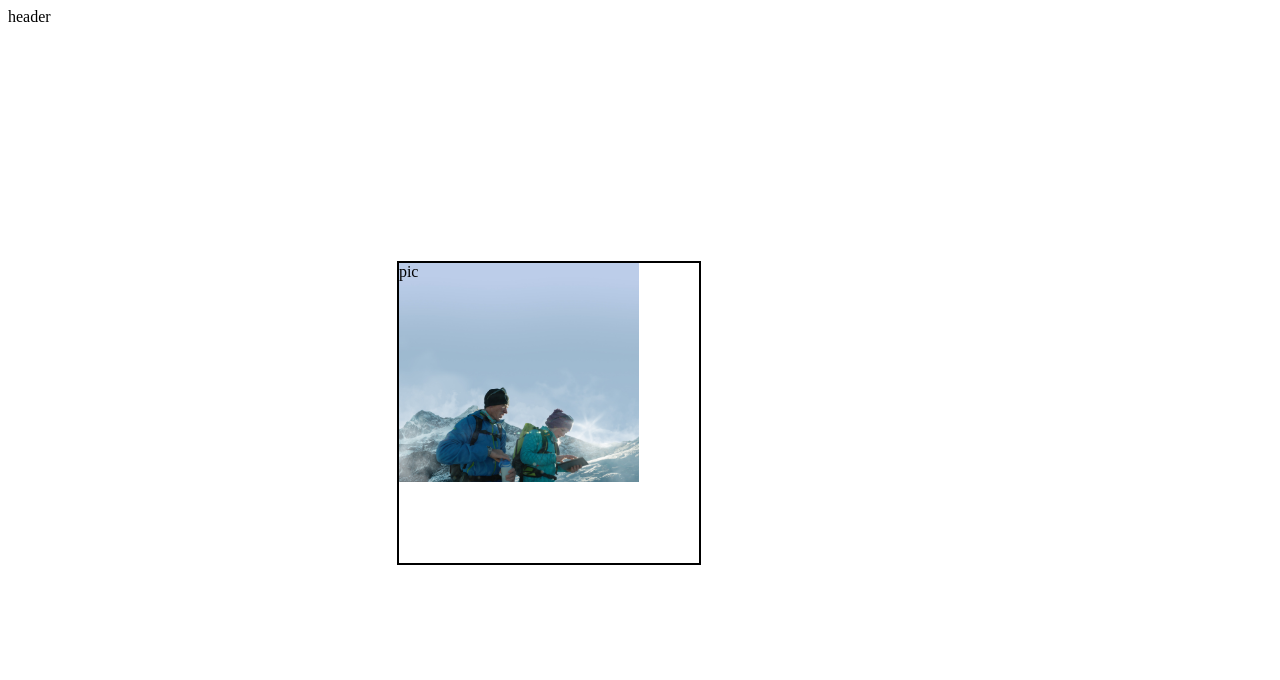
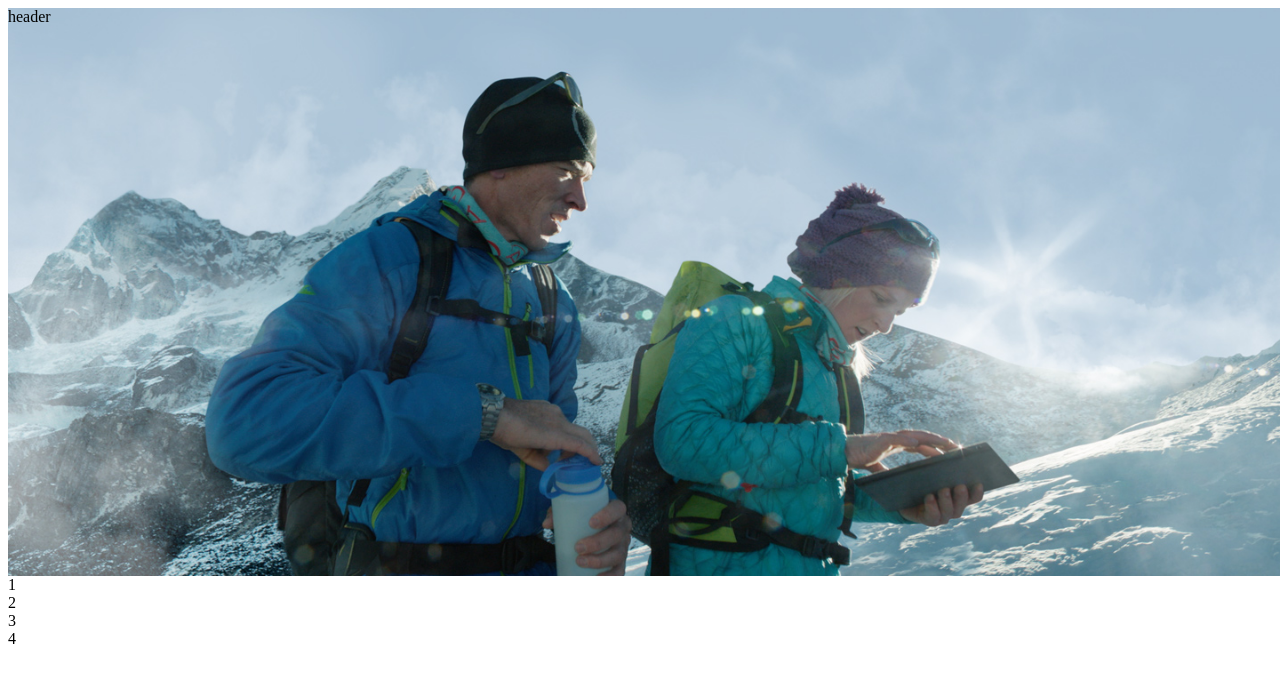
Before and after one commit to muratcan-yuksel/Apple-page, a plain HTML site: page index.html in a window 1280 px wide. Drawn offline with Linux system fonts and the light colour scheme.

Commit message:
added the background image as it shold be

```diff
--- a/index.html
+++ b/index.html
@@ -4,14 +4,23 @@
     <link rel="stylesheet" href="style.css">
 </head>
 <body>
+
 <!--container-->
 <div id="container">
-    <!--header-->
+     <!--background-->
+     <div id="background">
+           <!--header-->
     <div id="header">header</div>
-    <!--background-->
-    <div id="background">pic</div>
+     </div>
+
+
     <!--images-->
-    <div id="images"></div>
+    <div id="images">
+        <div>1</div>
+        <div>2</div>
+        <div>3</div>
+        <div>4</div>
+    </div>
     <!--footer-->
     <div id="footer"></div>
 
--- a/style.css
+++ b/style.css
@@ -1,17 +1,21 @@
-#container {
+body {
 	height: 100%;
 	width: 100%;
+}
+
+#background {
+	background: url("./images/background.jpg");
+	min-height: 568px;
+	max-width: 100%;
+	background-position: center bottom;
+	background-size: cover;
+	top: 0;
+	left: 0;
+	right: 0;
 	display: grid;
-	grid-template-columns: repeat(13, 1fr);
-	grid-template-rows: repeat(13, 1fr);
+	grid-template-rows: repeat(5, 1fr);
+	grid-template-columns: repeat(5, 1fr);
 }
-#background {
-	background-image: url("./images/background.jpg");
-	background-repeat: no-repeat;
-	background-size: 80%;
-	width: 300px;
-	height: 300px;
-	border: 2px solid;
-	grid-column: 5/10;
-	grid-row: 6/12;
+
+#header {
 }
```
